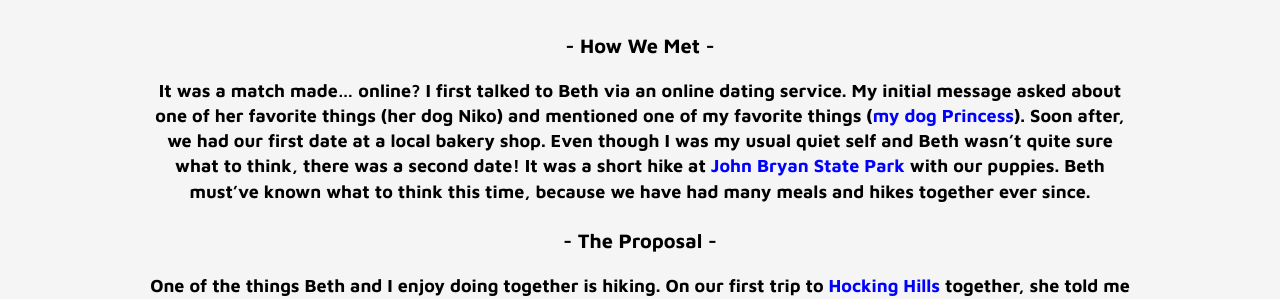
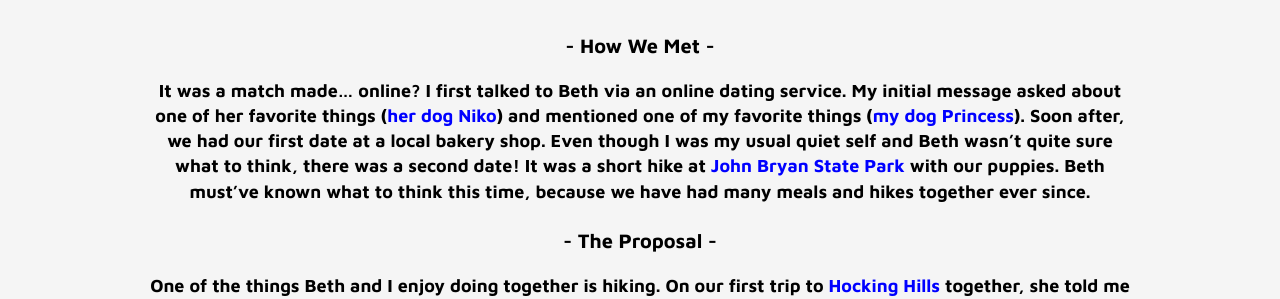
Before and after one commit to joeandbeth2017/joeandbeth2017.github.io, a Jekyll site: the page built from _posts/2016-03-01-aboutus.md, in a window 1280 px wide. Shown: the part 262-561 px from the top of the page. Built offline with Jekyll 4.4.1, drawn with Linux system fonts in a browser that asks for light colours; part of the change alters nothing that is shown.

```diff
--- a/_posts/2016-03-01-aboutus.md
+++ b/_posts/2016-03-01-aboutus.md
@@ -5,7 +5,7 @@ title: About Us
 
 ### How We Met
 
-It was a match made… online? I first talked to Beth via an online dating service. My initial message asked about one of her favorite things (her dog Niko) and mentioned one of my favorite things ([my dog Princess](http://www.puppy-snuggles.com/blog/puppy-profile-princess/)).  Soon after, we had our first date at a local bakery shop. Even though I was my usual quiet self and Beth wasn’t quite sure what to think, there was a second date!  It was a short hike at [John Bryan State Park](http://parks.ohiodnr.gov/johnbryan) with our puppies.  Beth must’ve known what to think this time, because we have had many meals and hikes together ever since.
+It was a match made… online? I first talked to Beth via an online dating service. My initial message asked about one of her favorite things ([her dog Niko](https://www.puppy-snuggles.com/blog/puppy-profile-niko/)) and mentioned one of my favorite things ([my dog Princess](http://www.puppy-snuggles.com/blog/puppy-profile-princess/)).  Soon after, we had our first date at a local bakery shop. Even though I was my usual quiet self and Beth wasn’t quite sure what to think, there was a second date!  It was a short hike at [John Bryan State Park](http://parks.ohiodnr.gov/johnbryan) with our puppies.  Beth must’ve known what to think this time, because we have had many meals and hikes together ever since.
 
 ### The Proposal
 
```
